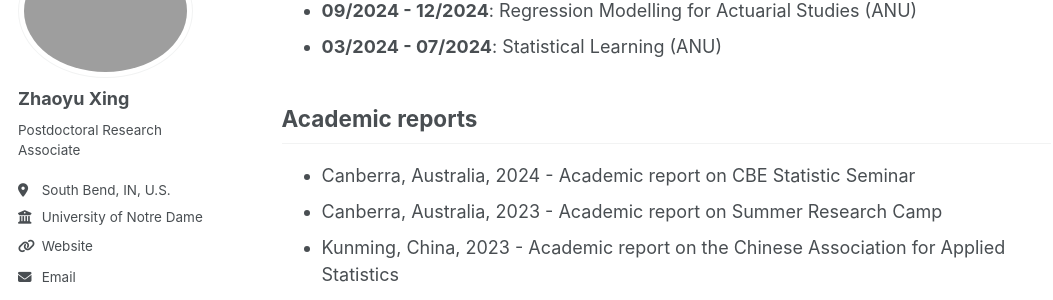
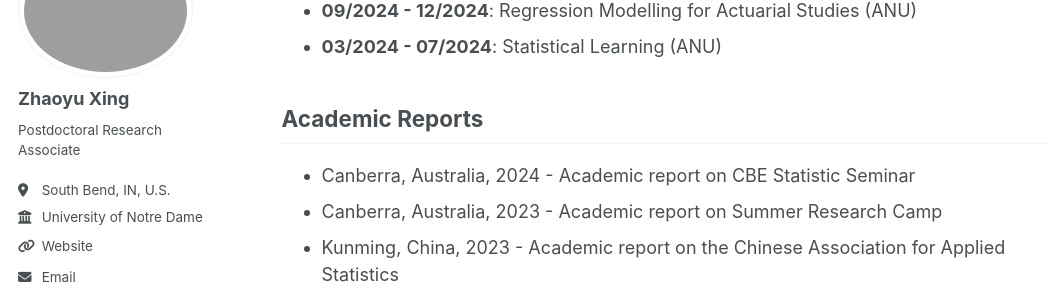
Before and after one commit to ZhaoyuXingStat/ZhaoyuXingStat.github.io, a Jekyll site: the page built from _pages/about.md, in a window 1280 px wide and 900 px high, scrolled down 1441 px. Shown: the part 155-455 px from the top of the window, without its empty margins (0-1053 px from the left). Built offline with Jekyll 4.4.1, drawn with Linux system fonts in a browser that asks for light colours; some web fonts are replaced.

```diff
--- a/_pages/about.md
+++ b/_pages/about.md
@@ -42,7 +42,7 @@ See my [Google Scholar](https://scholar.google.com/citations?user=go6euNkAAAAJ&h
 - **03/2024 - 07/2024**: Statistical Learning (ANU)
 
 
-## Academic reports
+## Academic Reports
 
 -  Canberra, Australia, 2024 - Academic report on CBE Statistic Seminar
 -  Canberra, Australia, 2023 - Academic report on Summer Research Camp
@@ -60,6 +60,7 @@ See my [Google Scholar](https://scholar.google.com/citations?user=go6euNkAAAAJ&h
 - Chailease International Scholarship (2019)
 - Reward of Xiamen University's Excellent Student (2019)
 
+
 ## Membership
 
 - 2025: Membership of National Postdoctoral Association (U.S.)
```
